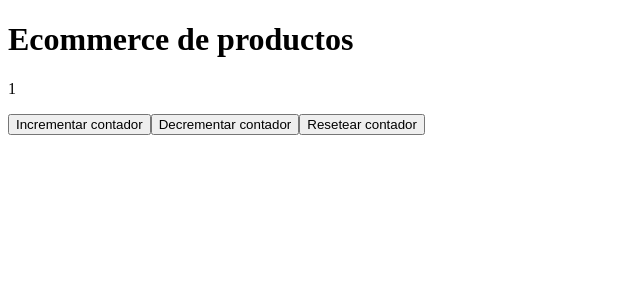
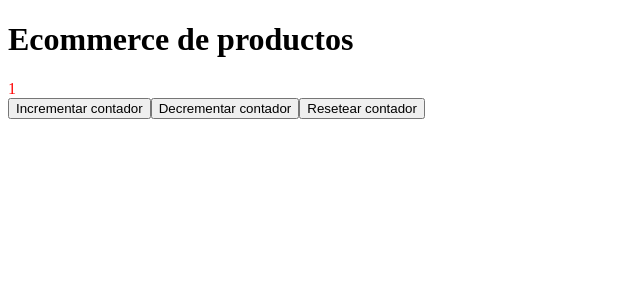
Before and after one commit to Teutona89/adecco_angular_ed2, an Angular app in the folder 009.angular/angular-003-directivas/: page / in a window 1280 px wide. Both pictures are taken after a click on the button "Incrementar contador". Shown: the top 300 px of the page, without its empty margins (0-640 px from the left). Built offline with nearby package versions, Linux system fonts and the light colour scheme.

Commit message:
Angular property binding ngStyle

```diff
--- a/009.angular/angular-003-directivas/src/app/contador/contador.component.html
+++ b/009.angular/angular-003-directivas/src/app/contador/contador.component.html
@@ -1,7 +1,7 @@
 
 <!-- if: Si existe y tiene valor mayor que 0 la variable contador se muestra -->
 @if (contador && contador > 0) {
-  <p>{{contador}}</p>
+  <div [ngStyle]="getCounterStyle()">{{contador}}</div>
 }
 
 <!-- 3 botones: incrementar, decrementar, resetear -->
--- a/009.angular/angular-003-directivas/src/app/contador/contador.component.ts
+++ b/009.angular/angular-003-directivas/src/app/contador/contador.component.ts
@@ -1,9 +1,10 @@
+import { NgStyle } from '@angular/common';
 import { Component } from '@angular/core';
 
 @Component({
   selector: 'app-contador',
   standalone: true,
-  imports: [],
+  imports: [NgStyle],
   templateUrl: './contador.component.html',
   styleUrl: './contador.component.css'
 })
@@ -35,6 +36,17 @@ export class ContadorComponent {
 
   // método getCounterStyle para obtener color en base a número
   // y usarlo con la directiva ngStyle
+  getCounterStyle(): any {
+    if (this.contador && this.contador < 5) {
+      return {color: "red"};
 
-  // deshabilitar botones en función del contador
+    } else if (this.contador && this.contador < 10) {
+      return {color: "blue"};
+
+    } else {
+      return {color: "green"};
+    }
+
+  }
+
 }
```
